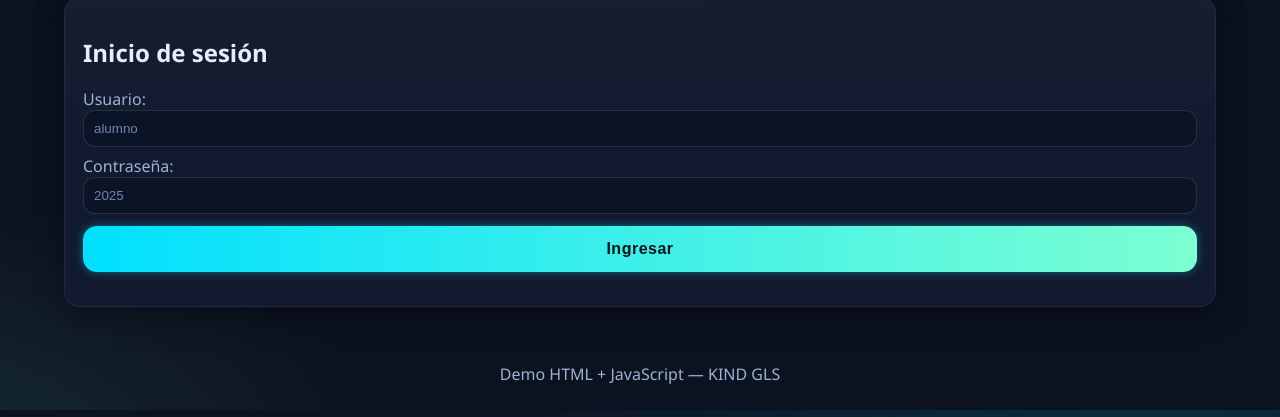
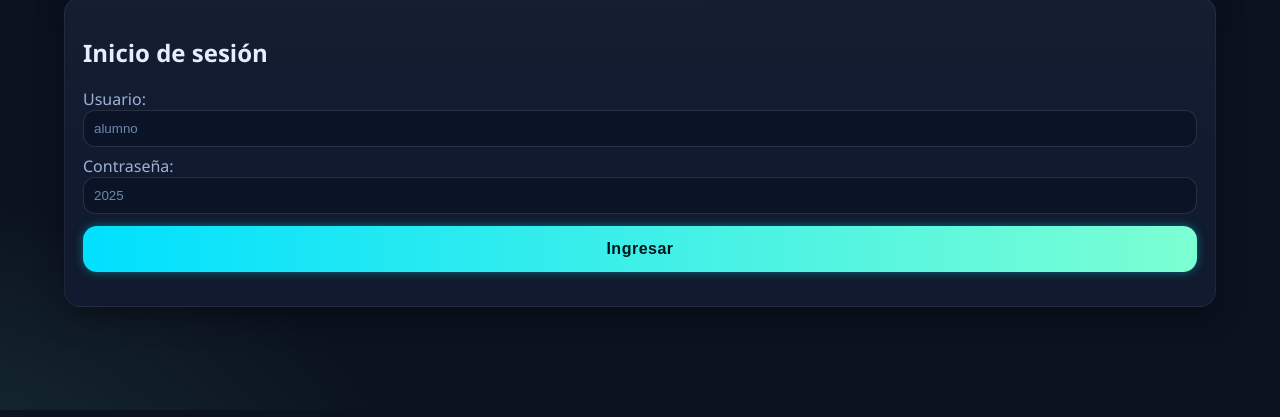
Before and after one commit to ksantizoh2-beep/ksantizoh2-beep.github.io, a plain HTML site: page index.html in a window 1280 px wide. Shown: the part 390-807 px from the top of the page. Drawn offline with nearby package versions, Linux system fonts and the light colour scheme.

Commit message:
Update index.html

```diff
--- a/index.html
+++ b/index.html
@@ -107,8 +107,6 @@
   </div>
 </aside>
 
-<footer class="footer">
-  <p>Demo HTML + JavaScript — KIND GLS</p>
-</footer>
 </body>
+
 </html>
```
